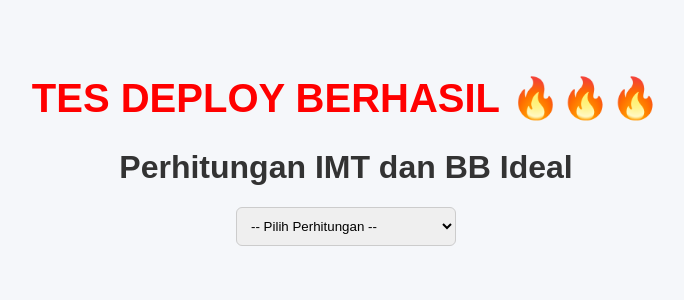
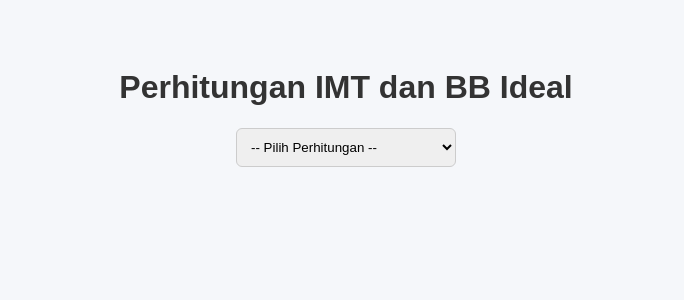
Before and after one commit to ariangsari07-sys/kalkulator-imt, a SvelteKit app: page / in a window 1280 px wide. Shown: the top 300 px of the page, without its empty margins (294-978 px from the left). Built offline with nearby package versions, Linux system fonts and the light colour scheme.

Commit message:
menghapus teks

```diff
--- a/src/routes/+page.svelte
+++ b/src/routes/+page.svelte
@@ -34,10 +34,6 @@
     hasil = "";
   }
 </script>
-
-<h1 style="color:red; font-size:40px;">
-  TES DEPLOY BERHASIL 🔥🔥🔥
-</h1>
 
 <h1>Perhitungan IMT dan BB Ideal</h1>
 
```
